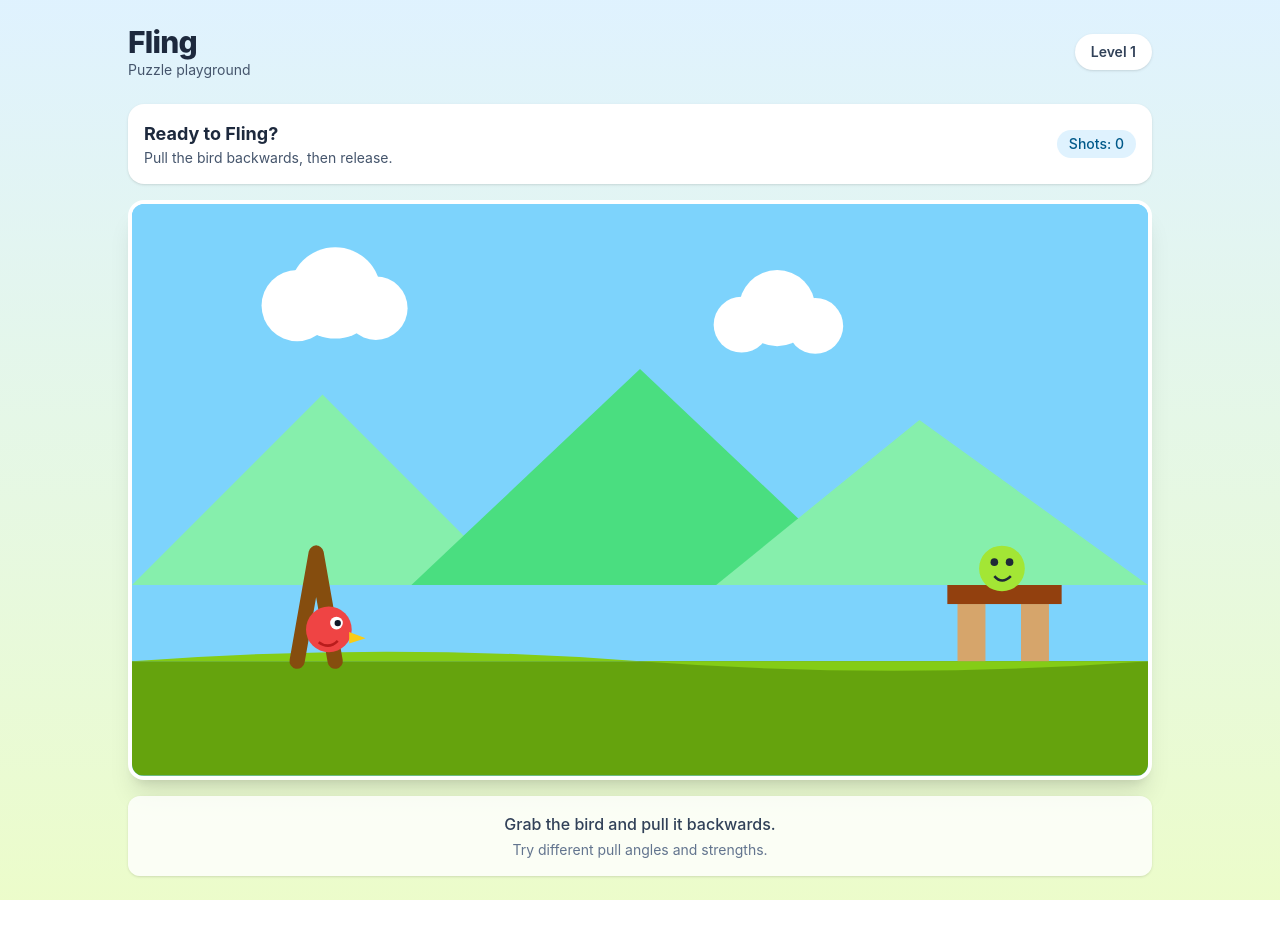
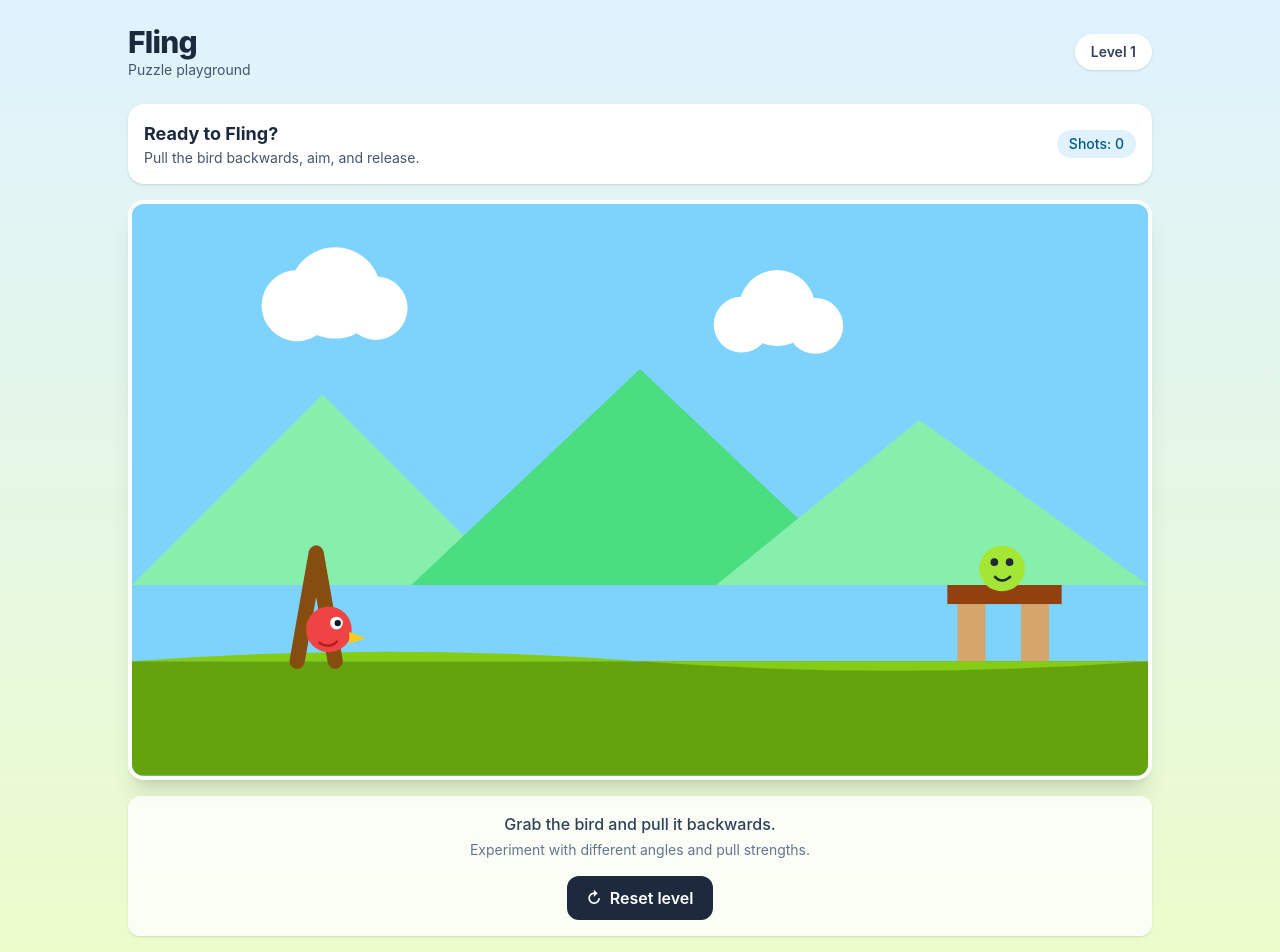
Before and after one commit to milaola/fling, a React (Vite) app: page /game in a window 1280 px wide. Shown: the top 952 px of the page. Before the commit the page ends 900 px from the top, so only its background shows below. Built offline with nearby package versions, Linux system fonts and the light colour scheme; sample sign-in values are in the browser's storage.

Commit message:
feat: add level reset and shot tracking

```diff
--- a/src/pages/Games.jsx
+++ b/src/pages/Games.jsx
@@ -4,6 +4,8 @@ import { useEffect, useRef, useState } from "react";
 const START = { x: 155, y: 335 };
 const SCENE_WIDTH = 800;
 const SCENE_HEIGHT = 450;
+
+const TARGET = { x: 685, y: 287, radius: 36 };
 
 export default function Games() {
   const svgRef = useRef(null);
@@ -37,7 +39,6 @@ export default function Games() {
     setAiming(true);
   };
 
-
   const moveAim = (event) => {
     if (!aiming || launched) return;
 
@@ -52,13 +53,11 @@ export default function Games() {
     setBird(next);
   };
 
-
   const releaseBird = () => {
     if (!aiming || launched) return;
 
     const dx = START.x - positionRef.current.x;
     const dy = START.y - positionRef.current.y;
-
 
     velocityRef.current = {
       x: dx * 0.16,
@@ -73,6 +72,24 @@ export default function Games() {
   };
 
 
+  const resetLevel = () => {
+    if (animationRef.current !== null) {
+      cancelAnimationFrame(animationRef.current);
+      animationRef.current = null;
+    }
+
+    velocityRef.current = { x: 0, y: 0 };
+    positionRef.current = { ...START };
+    previousTimeRef.current = null;
+
+    setBird({ ...START });
+    setAiming(false);
+    setLaunched(false);
+    setPigHit(false);
+    setShots(0);
+  };
+
+
   useEffect(() => {
     if (!launched) return;
 
@@ -83,7 +100,6 @@ export default function Games() {
       if (previousTimeRef.current === null) {
         previousTimeRef.current = time;
       }
-
 
       const delta = Math.min(
         (time - previousTimeRef.current) / 16.67,
@@ -99,6 +115,21 @@ export default function Games() {
         x: current.x + velocity.x * delta,
         y: current.y + velocity.y * delta,
       };
+
+
+      const distance = Math.hypot(
+        next.x - TARGET.x,
+        next.y - TARGET.y
+      );
+
+      if (distance <= TARGET.radius) {
+        positionRef.current = next;
+        setBird(next);
+        setPigHit(true);
+        setLaunched(false);
+        animationRef.current = null;
+        return;
+      }
 
       velocity.x *= Math.pow(airResistance, delta);
       velocity.y += gravity * delta;
@@ -153,10 +184,13 @@ export default function Games() {
         <section className="mb-4 flex flex-wrap items-center justify-between gap-3 rounded-2xl bg-white p-4 shadow-sm">
           <div>
             <h2 className="text-lg font-bold text-slate-800">
-              Ready to Fling?
+              {pigHit ? "Level complete!" : "Ready to Fling?"}
             </h2>
+
             <p className="text-sm text-slate-600">
-              Pull the bird backwards, then release.
+              {pigHit
+                ? "You hit the target. Great shot!"
+                : "Pull the bird backwards, aim, and release."}
             </p>
           </div>
 
@@ -201,6 +235,7 @@ export default function Games() {
             <rect y="360" width="800" height="90" fill="#65a30d" />
             <path d="M0 360 Q200 345 400 360 T800 360" fill="#84cc16" />
 
+
             <path
               d="M130 360 L145 275 M160 360 L145 275"
               stroke="#854d0e"
@@ -208,7 +243,6 @@ export default function Games() {
               strokeLinecap="round"
               fill="none"
             />
-
 
             {aiming && (
               <line
@@ -222,12 +256,15 @@ export default function Games() {
               />
             )}
 
-
             <g
               transform={`translate(${bird.x} ${bird.y})`}
               onPointerDown={startAim}
               style={{
-                cursor: launched ? "default" : aiming ? "grabbing" : "grab",
+                cursor: launched
+                  ? "default"
+                  : aiming
+                    ? "grabbing"
+                    : "grab",
                 touchAction: "none",
               }}
             >
@@ -249,6 +286,7 @@ export default function Games() {
             <rect x="642" y="300" width="90" height="15" fill="#92400e" />
 
 
+            <g>
               <circle cx="685" cy="287" r="18" fill="#a3e635" />
               <circle cx="679" cy="282" r="3" fill="#1f2937" />
               <circle cx="691" cy="282" r="3" fill="#1f2937" />
@@ -258,13 +296,48 @@ export default function Games() {
                 strokeWidth="2"
                 fill="none"
               />
+            </g>
+
+            {pigHit && (
+              <g>
+                <rect
+                  x="225"
+                  y="145"
+                  width="350"
+                  height="100"
+                  rx="20"
+                  fill="#ffffff"
+                  opacity="0.95"
+                />
+                <text
+                  x="400"
+                  y="185"
+                  textAnchor="middle"
+                  fontSize="27"
+                  fontWeight="bold"
+                  fill="#365314"
+                >
+                  Target hit!
+                </text>
+                <text
+                  x="400"
+                  y="215"
+                  textAnchor="middle"
+                  fontSize="17"
+                  fill="#4d7c0f"
+                >
+                  Great shot!
+                </text>
+              </g>
+            )}
           </svg>
         </div>
 
-
         <div className="mt-4 rounded-xl bg-white/80 p-4 text-center shadow-sm">
           <p className="font-medium text-slate-700">
-            {aiming
+            {pigHit
+              ? "Congratulations! You completed this level."
+              : aiming
                 ? "Adjust your aim, then release!"
                 : launched
                   ? "Watch your bird fly!"
@@ -273,9 +346,18 @@ export default function Games() {
 
           <p className="mt-1 text-sm text-slate-500">
             {pigHit
-              ? "Target hit!"
-              : "Try different pull angles and strengths."}
+              ? `Target hit in ${shots} shot${shots === 1 ? "" : "s"}.`
+              : "Experiment with different angles and pull strengths."}
           </p>
+
+          <button
+            type="button"
+            onClick={resetLevel}
+            className="mt-4 rounded-xl bg-slate-800 px-5 py-2.5 font-semibold text-white transition hover:bg-slate-700 active:scale-95"
+          >
+            <span className="mr-2" aria-hidden="true">↻</span>
+            Reset level
+          </button>
         </div>
       </main>
     </div>
```
Lines whose indentation alone changed are shown as unchanged.
